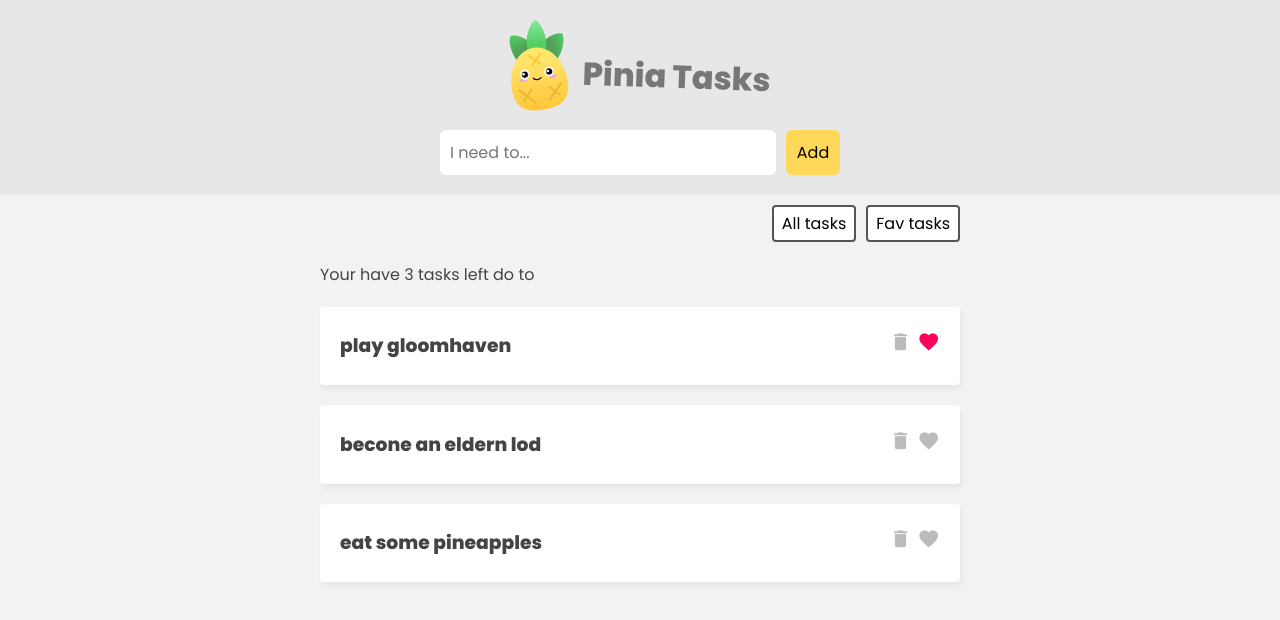
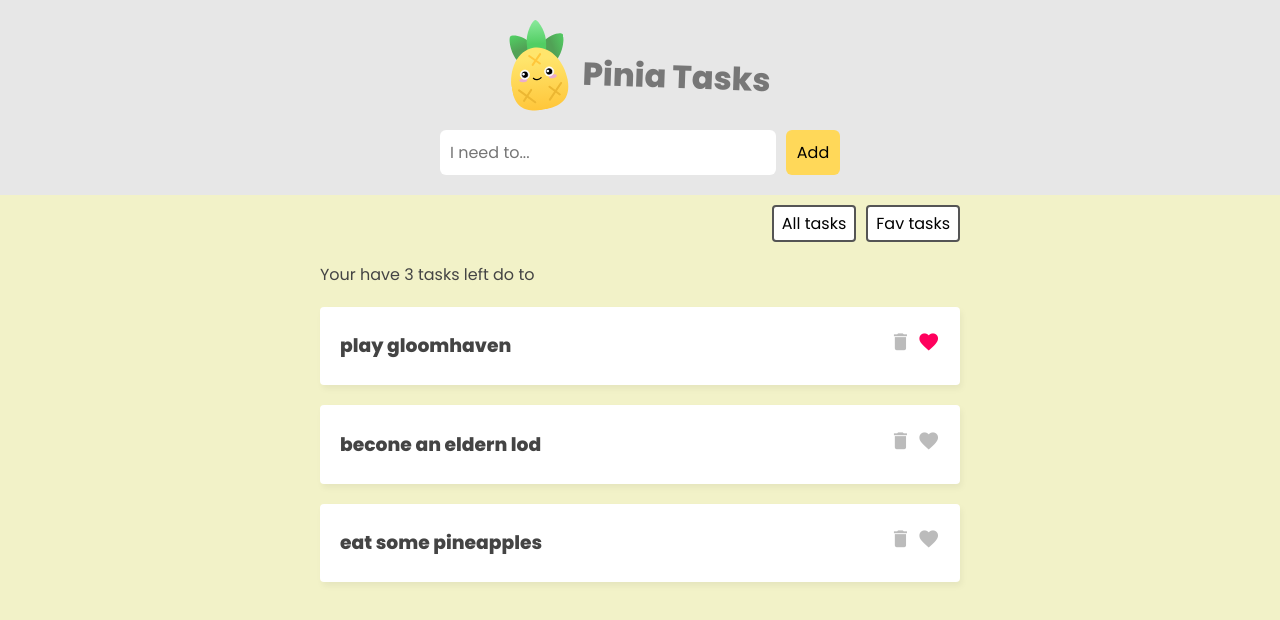
Before and after one commit to andersonvasques/pinia_tasks, a Vue app: page / in a window 1280 px wide. Shown: the top 620 px of the page. Built offline with nearby package versions, Linux system fonts and the light colour scheme; data requests are answered from the project's data file.

Commit message:
new color background body

```diff
--- a/src/assets/main.css
+++ b/src/assets/main.css
@@ -1,7 +1,7 @@
 @import url('https://fonts.googleapis.com/css2?family=Poppins:wght@300;400;500;600;800&family=VT323&display=swap');
 
 body {
-  background: #f2f2f2;
+  background: #f2f2c8;
   color: #444;
   margin: 0;
 }
```
